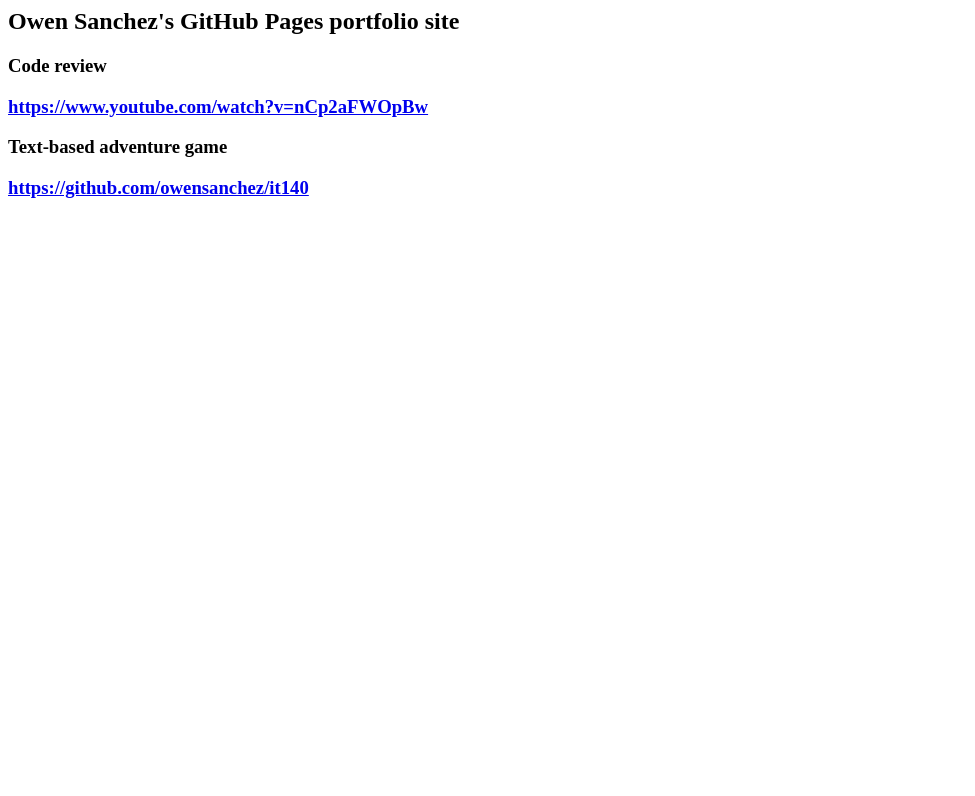
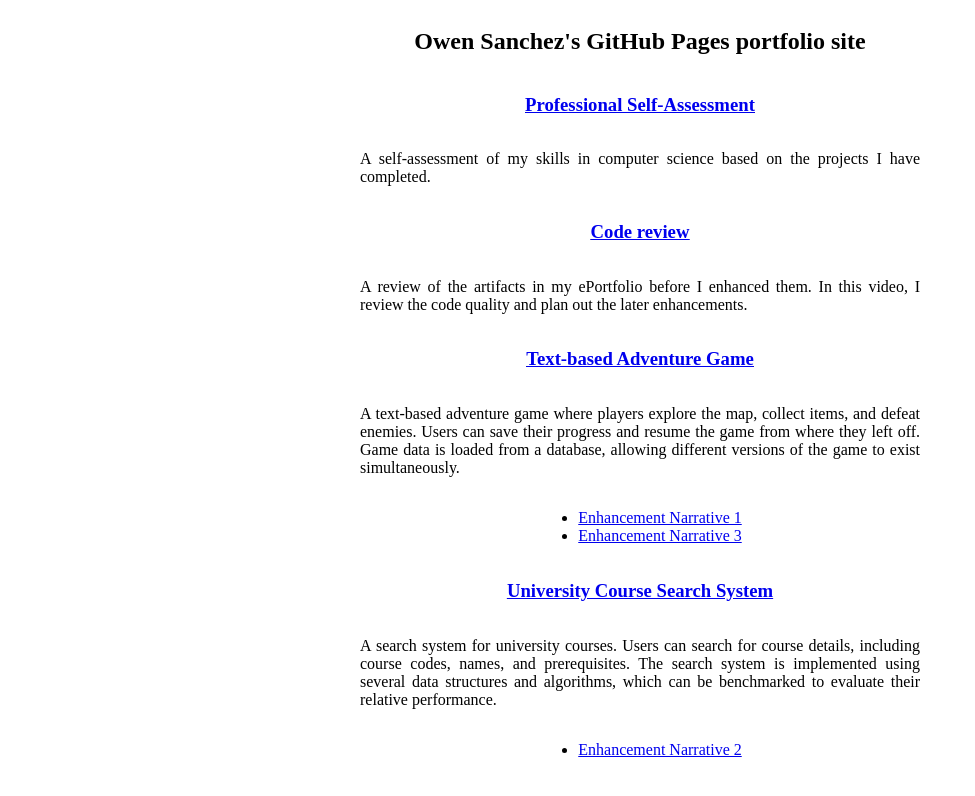
Before and after one commit to owensanchez/owensanchez.github.io, a plain HTML site: page index.html in a window 1280 px wide. Shown: the whole page, without its empty margins (0-975 px from the left). Drawn offline with Linux system fonts and the light colour scheme.

Commit message:
Add all ePortfolio items

```diff
--- /dev/null
+++ b/index.css
@@ -0,0 +1,13 @@
+.content {
+  display: flex;
+  flex-flow: column;
+  width: 35em;
+  margin: 0 auto;
+  justify-content: center;
+  align-items: center;
+  text-align: justify;
+}
+
+.title {
+  text-decoration: underline;
+}
--- a/index.html
+++ b/index.html
@@ -1,8 +1,67 @@
-<h2>Owen Sanchez's GitHub Pages portfolio site</h3>
+<!DOCTYPE html>
+<html>
+<head>
+  <link href='index.css' rel='stylesheet'>
+</head>
+<body>
+  <div class="content">
+    <h2>Owen Sanchez's GitHub Pages portfolio site</h2>
 
-<p>
-  <h3>Code review<h3>
-  <a href="https://www.youtube.com/watch?v=nCp2aFWOpBw">https://www.youtube.com/watch?v=nCp2aFWOpBw</a>
-  <h3>Text-based adventure game<h3>
-  <a href="https://github.com/owensanchez/it140">https://github.com/owensanchez/it140</a>
-</p>
+    <div class="content">
+      <h3 class="title">
+        <a href="https://github.com/owensanchez/portfolio/blob/main/professional_self_assessment.odt">
+          Professional Self-Assessment
+        </a>
+      </h3>
+      <p class="description">
+        A self-assessment of my skills in computer science based on the projects I have completed.
+      </p>
+    </div>
+
+    <div class="content">
+      <h3 class="title">
+        <a href="https://www.youtube.com/watch?v=nCp2aFWOpBw">
+          Code review
+        </a>
+      </h3>
+      <p class="description">
+        A review of the artifacts in my ePortfolio before I enhanced them. In this video, I review the code
+        quality and plan out the later enhancements.
+      </p>
+    </div>
+
+    <div class="content">
+      <h3 class="title">
+        <a href="https://github.com/owensanchez/portfolio/tree/main/it140_artifact_revision_2">
+          Text-based Adventure Game
+        </a>
+      </h3>
+      <p class="description">
+        A text-based adventure game where players explore the map, collect items, and defeat enemies. Users
+        can save their progress and resume the game from where they left off. Game data is loaded from a
+        database, allowing different versions of the game to exist simultaneously.
+      </p>
+      <ul>
+        <li><a href="https://github.com/owensanchez/portfolio/blob/main/narrative_1.odt">Enhancement Narrative 1</a></li>
+        <li><a href="https://github.com/owensanchez/portfolio/blob/main/narrative_3.odt">Enhancement Narrative 3</a></li>
+      </ul>
+    </div>
+
+    <div class="content">
+      <h3 class="title">
+        <a href="https://github.com/owensanchez/portfolio/tree/main/cs300_artifact_new">
+          University Course Search System
+        </a>
+      </h3>
+      <p class="description">
+        A search system for university courses. Users can search for course details, including course codes,
+        names, and prerequisites. The search system is implemented using several data structures and
+        algorithms, which can be benchmarked to evaluate their relative performance.
+      </p>
+      <ul>
+        <li><a href="https://github.com/owensanchez/portfolio/blob/main/narrative_2.odt">Enhancement Narrative 2</a></li>
+      </ul>
+    </div>
+  </div>
+</body>
+</html>
```
